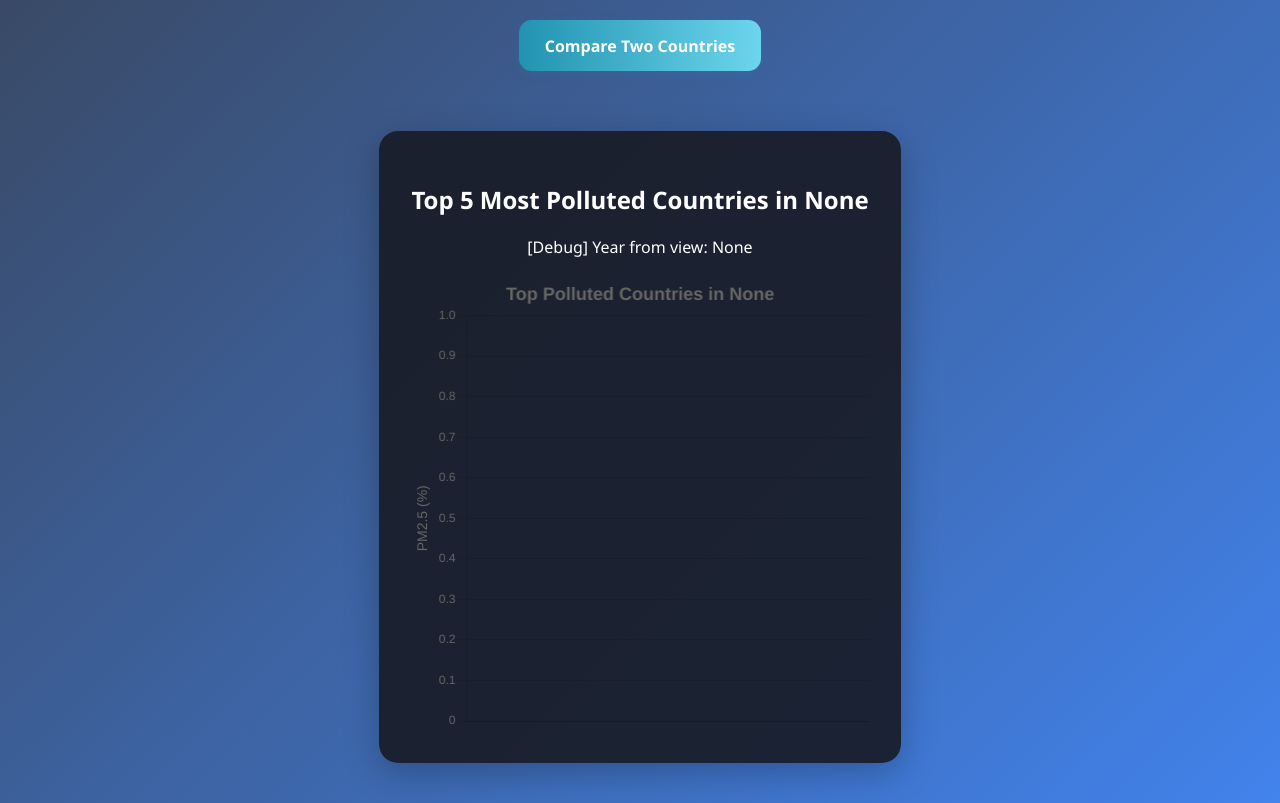
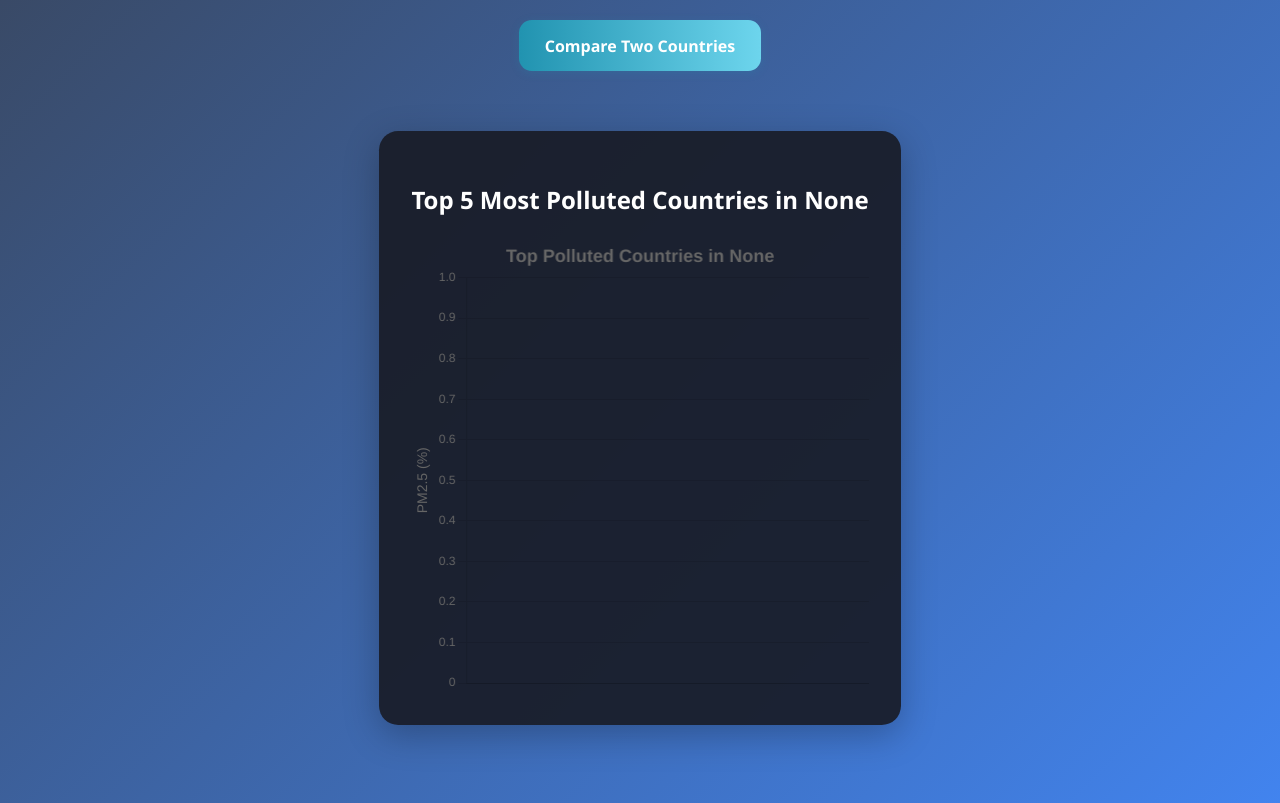
Before and after one commit to sita1013/Team_4_Deployment, a Django app: page / in a window 1280 px wide. Shown: the part 532-1335 px from the top of the page. Run offline with Django 5.2, Linux system fonts and the light colour scheme; data that the repository does not hold is empty.

Commit message:
deleted a test

```diff
--- a/countries/templates/countries/homepage.html
+++ b/countries/templates/countries/homepage.html
@@ -94,7 +94,6 @@
     <!-- chart area -->
     <div class="chart-container">
         <h2>Top 5 Most Polluted Countries in {{ latest_year }}</h2>
-        <p style="color: white;">[Debug] Year from view: {{ latest_year }}</p>
         <canvas id="pm25Chart" height="300"></canvas>
     </div>
 
```
